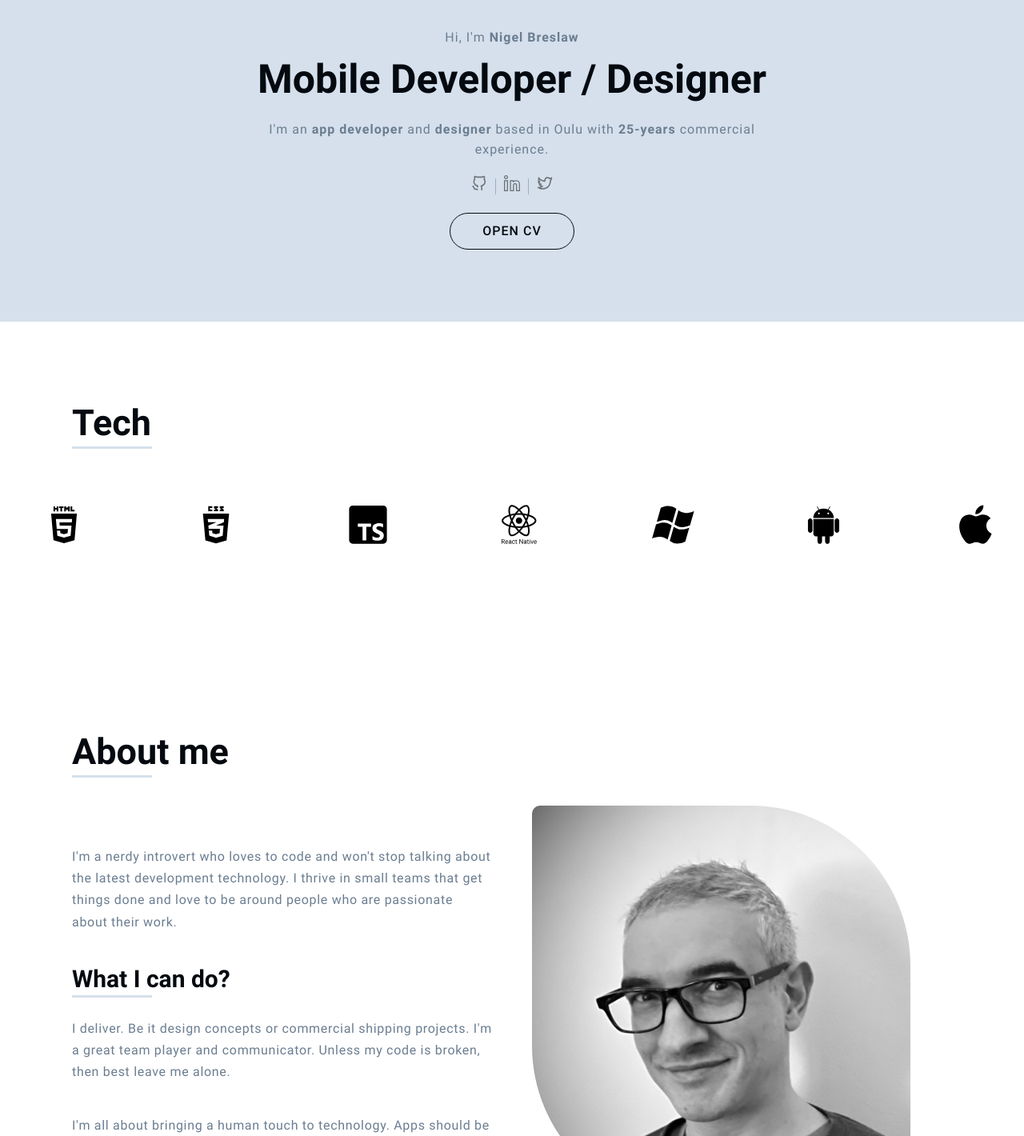
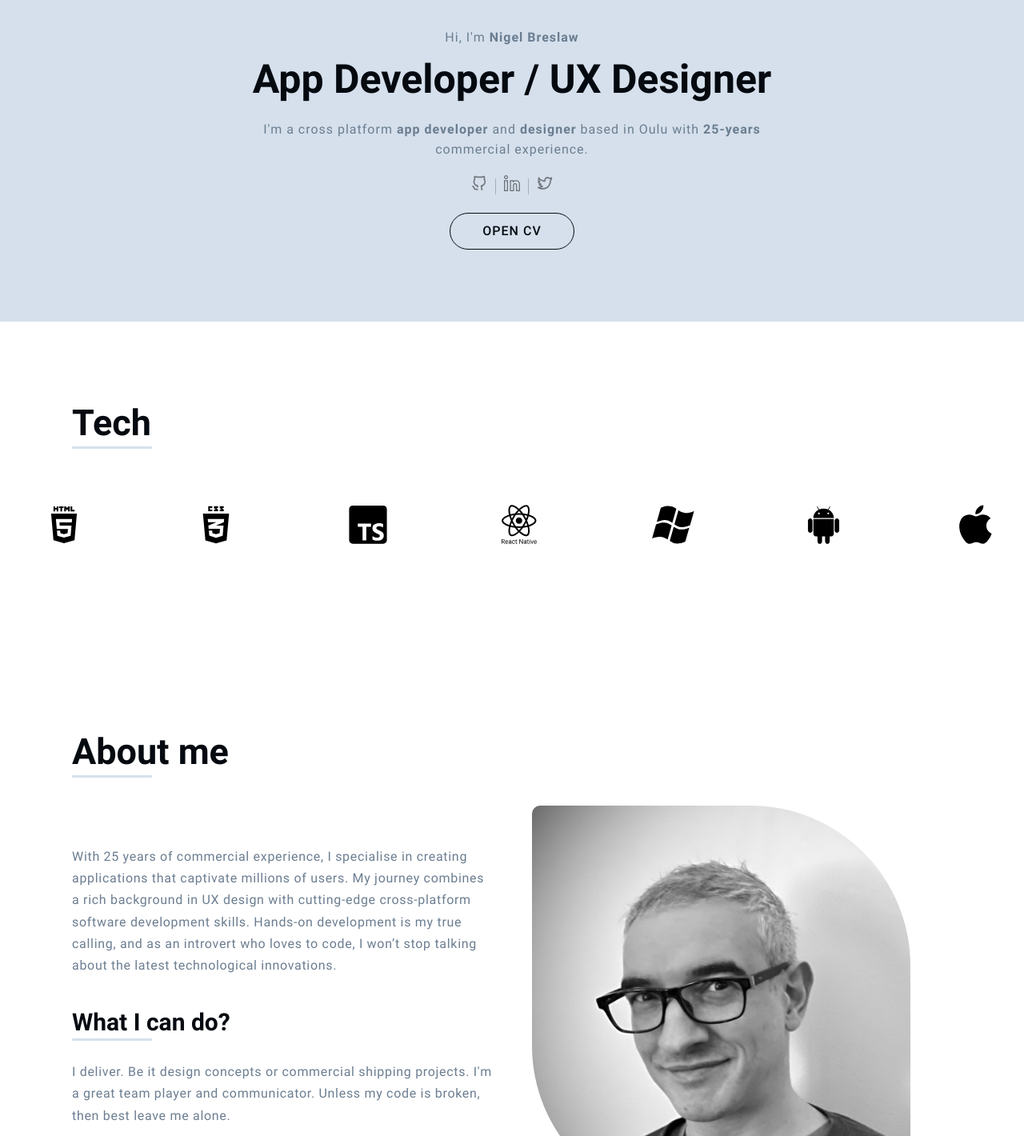
Before and after one commit to NigelBreslaw/unintuitive, an Astro site: page / in a window 1280 px wide. Shown: the part 478-1898 px from the top of the page at 80% size. Built offline with nearby package versions, Linux system fonts and the light colour scheme; Astro itself is replaced by a stand-in of ours.

Commit message:
Updated site

```diff
--- a/src/modules/About/index.tsx
+++ b/src/modules/About/index.tsx
@@ -22,10 +22,12 @@ export const About: FC<AboutProps> = ({ hideExp }) => {
 					<S.AboutContentText>
 						<FadeIn>
 							<p>
-								I'm a nerdy introvert who loves to code and won't stop talking
-								about the latest development technology. I thrive in small teams
-								that get things done and love to be around people who are
-								passionate about their work.
+								With 25 years of commercial experience, I specialise in creating
+								applications that captivate millions of users. My journey
+								combines a rich background in UX design with cutting-edge
+								cross-platform software development skills. Hands-on development
+								is my true calling, and as an introvert who loves to code, I
+								won’t stop talking about the latest technological innovations.
 							</p>
 
 							<h3>What I can do?</h3>
--- a/src/modules/Hero/index.tsx
+++ b/src/modules/Hero/index.tsx
@@ -23,10 +23,10 @@ export const Hero: FC = () => {
 						<S.PreHeading data-aos="fade-up">
 							Hi, I'm <strong>Nigel Breslaw</strong>
 						</S.PreHeading>
-						<S.HeroTitle>Mobile Developer / Designer</S.HeroTitle>
+						<S.HeroTitle>App Developer / UX Designer</S.HeroTitle>
 						<p>
-							I'm an <b>app developer</b> and <b>designer</b> based in Oulu with{" "}
-							<b>25-years</b> commercial experience.
+							I'm a cross platform <b>app developer</b> and <b>designer</b>{" "}
+							based in Oulu with <b>25-years</b> commercial experience.
 						</p>
 					</FadeIn>
 					<FadeIn delay={0.3}>
--- a/src/static/images/index.tsx
+++ b/src/static/images/index.tsx
@@ -5,7 +5,6 @@ import NigelImg from "./nigel.jpg";
 import History from "./history.webp";
 import Ishtar from "./ishtar-commander.webp";
 import GuardianGhost from "./GG.webp";
-import Puma2 from "./puma-2.webp";
 
 export const images = {
 	logo: LogoImage,
@@ -14,7 +13,6 @@ export const images = {
 	history: History,
 	ishtar: Ishtar,
 	guardianGhost: GuardianGhost,
-	puma2: Puma2,
 };
 
 type ImageProps = {
@@ -64,4 +62,4 @@ export const Image: FC<ImageProps> = ({
 };
 
 // default export of the images
-export { Preview, Ishtar, History, GuardianGhost, Puma2 };
+export { Preview, Ishtar, History, GuardianGhost };
```
Also changed, not shown: src/static/images/adidas.webp (deleted), src/static/images/nike.webp (deleted), src/static/images/preview.webp, src/static/images/puma-2.webp (deleted), 1 other file.
